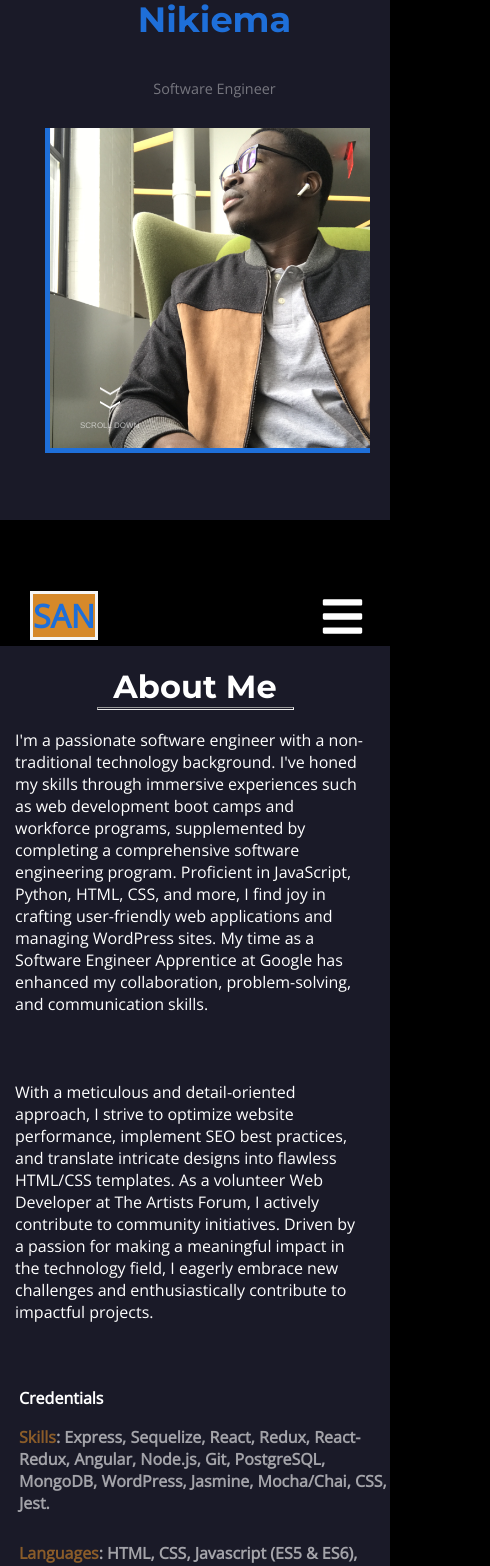
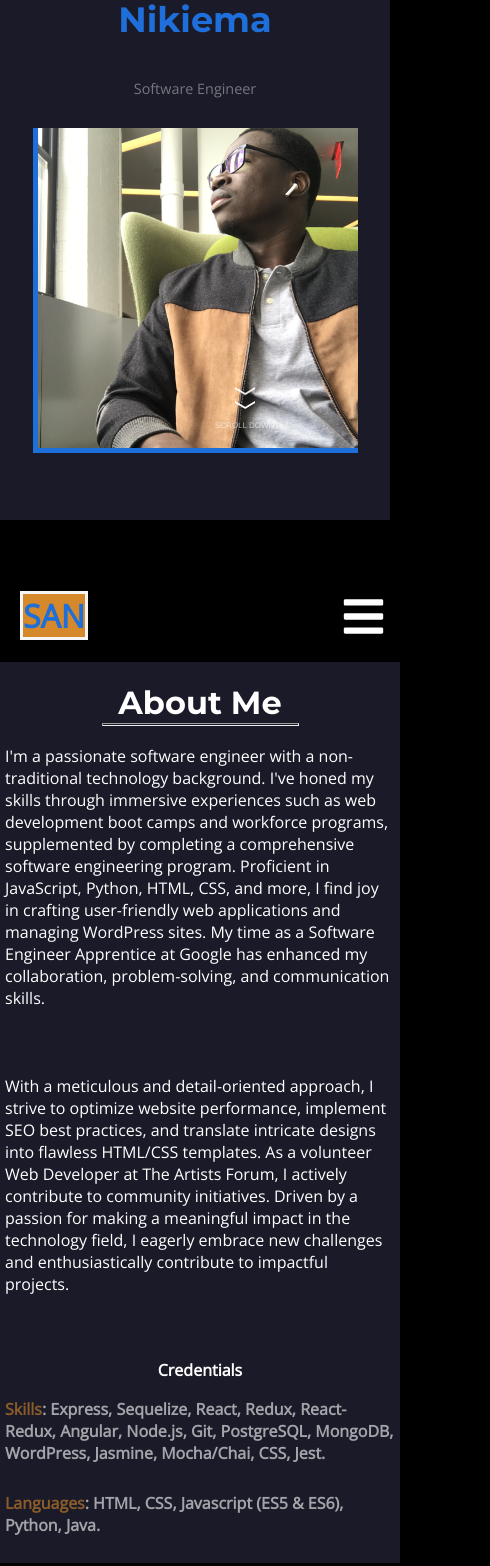
Before and after one commit to sergethi/Serge-Portfolio, a React (Create React App) app: page / in a window 390 px wide. Shown: the part 160-1726 px from the top of the page, 490 px wide, since content can reach past the window. Built offline with nearby package versions, Linux system fonts and the light colour scheme.

Commit message:
fixed responsiveness

```diff
--- a/src/App.css
+++ b/src/App.css
@@ -32,6 +32,8 @@ body {
   display: flex;
   /* align-content: center; */
   justify-content: center;
+  min-height: 100vh;
+  min-width: 100vw;
   background: black;
   font-size: 10px;
   font-family: "Open Sans";
@@ -47,6 +49,7 @@ html {
   width: 80vw;
   display: flex;
   flex-direction: column;
+
 }
 
 a {
@@ -687,28 +690,32 @@ a {
   body {
     font-size: 2px;
     text-align: center;
+
   }
   .App {
     height: 100vh;
-    width: 100vw;
+    width: 100%;
     display: flex;
     flex-direction: column;
+    /* overflow-x: auto; */
   }
   /* LANDING///HOME */
   .land-flex {
     /* margin-top: 0px;
     left: 0; */
-    margin: 0 auto;
+    /* margin: 0 auto; */
+    align-items:center;
     width: 100%;
   }
   .home_container {
     display: flex;
     flex-direction: column;
     justify-content: center;
-    position: relative;
-    margin: 0 auto;
+    /* align-items: center; */
+    /* position: relative; */
+    /* margin: 0 auto; */
     top: 3rem;
-    width: 90vw;
+    width: 100%;
     margin-bottom: 130px;
     /* background-color: lightgrey; */
   }
@@ -731,10 +738,10 @@ a {
     width: 20rem;
     object-fit: cover;
     top: 1rem;
-    margin-left: 25px;
+    margin: 0px;
   }
 
-  /* LANDING PAGE SCROLL ICONE*/
+  /* LANDING PAGE SCROLL ICON*/
 
   .Landing-container {
     width: 20px;
@@ -796,14 +803,14 @@ a {
   /* Header */
 
   .header_container {
-    width: 85vw;
+    width: 90vw;
     top: 0rem;
     display: flex;
     flex-direction: row;
   }
   .header_container h1 {
     font-size: 2rem;
-    margin-left: 30px;
+    margin-left: 20px;
   }
   /* .header_container ul{
   display: flex;
@@ -899,13 +906,10 @@ nav {
   /* About */
 
   .about_container {
-    /* background-color: #66669a42;;
-  display: flex;
-  flex-direction: column; */
-    width: 100vw;
-    /* justify-content: center;
-  position: relative; */
-    top: -1rem;
+    align-items: center;
+    width: 100%;
+    top: -0;
+    padding: 0px 5px;
   }
   .about_container h1 {
     /* text-align: center; */
@@ -916,26 +920,25 @@ nav {
   .about_container p {
     /* position: relative; */
     top: -2rem;
-    left: 15px;
+    left: 0px;
     font-size: 1rem;
-    width: 90vw;
+    width: 100%;
     opacity: 1;
     text-align: left;
-    /* word-spacing: normal;
-  margin-top: 50px; */
-    /* justify-content: left; */
+    /* word-spacing: normal; */
+
   }
   .about_container h3 {
     /* position: relative; */
     font-size: 1rem;
     text-align: left;
-    margin-left: 19px;
+    margin-left: 0px;
   }
   .about_container h5 {
     /* position: relative; */
     font-size: 1rem;
     text-align: left;
-    margin-left: 19px;
+    margin-left: 0px;
     opacity: 0.6;
     margin-top: 1px;
   }
```
Also changed, not shown: 1 other file (tests, documents, lock files or other folders).
